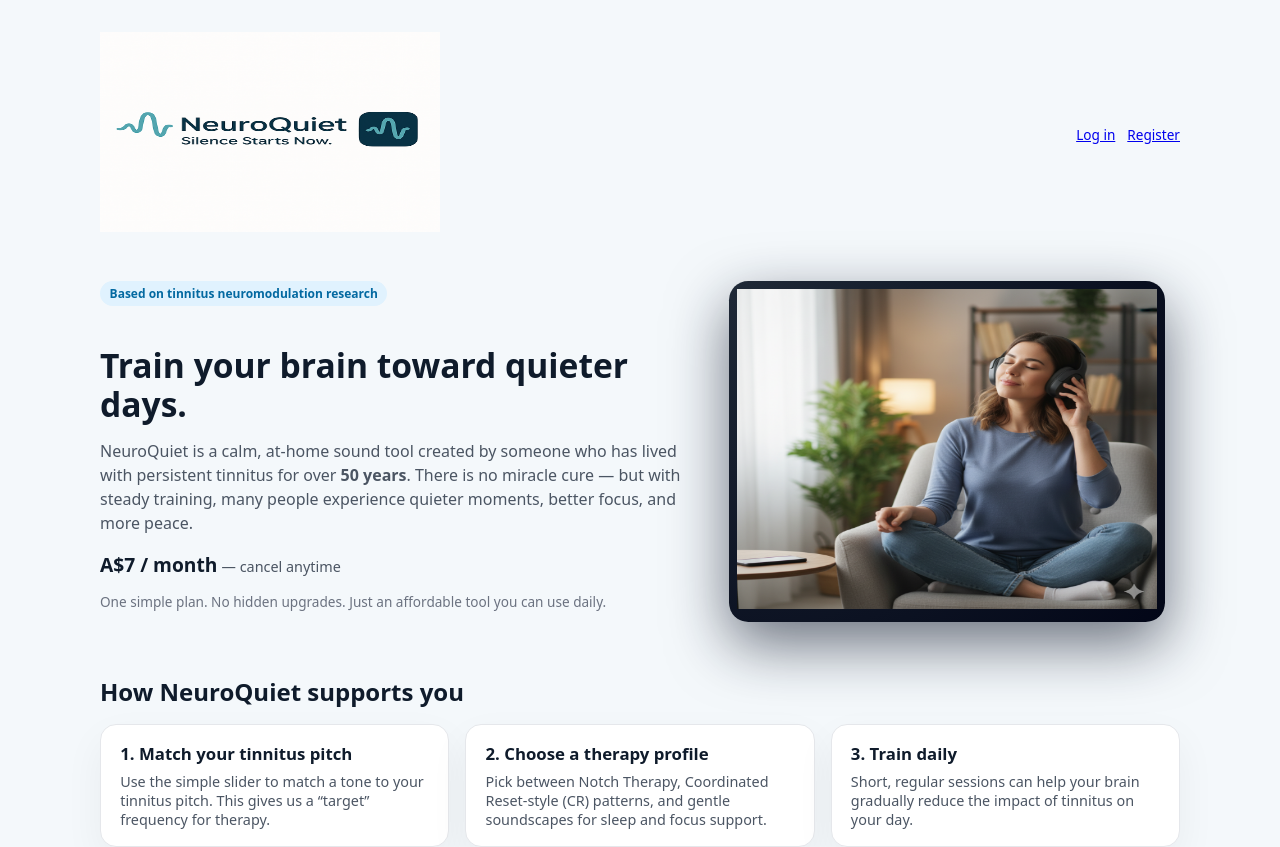
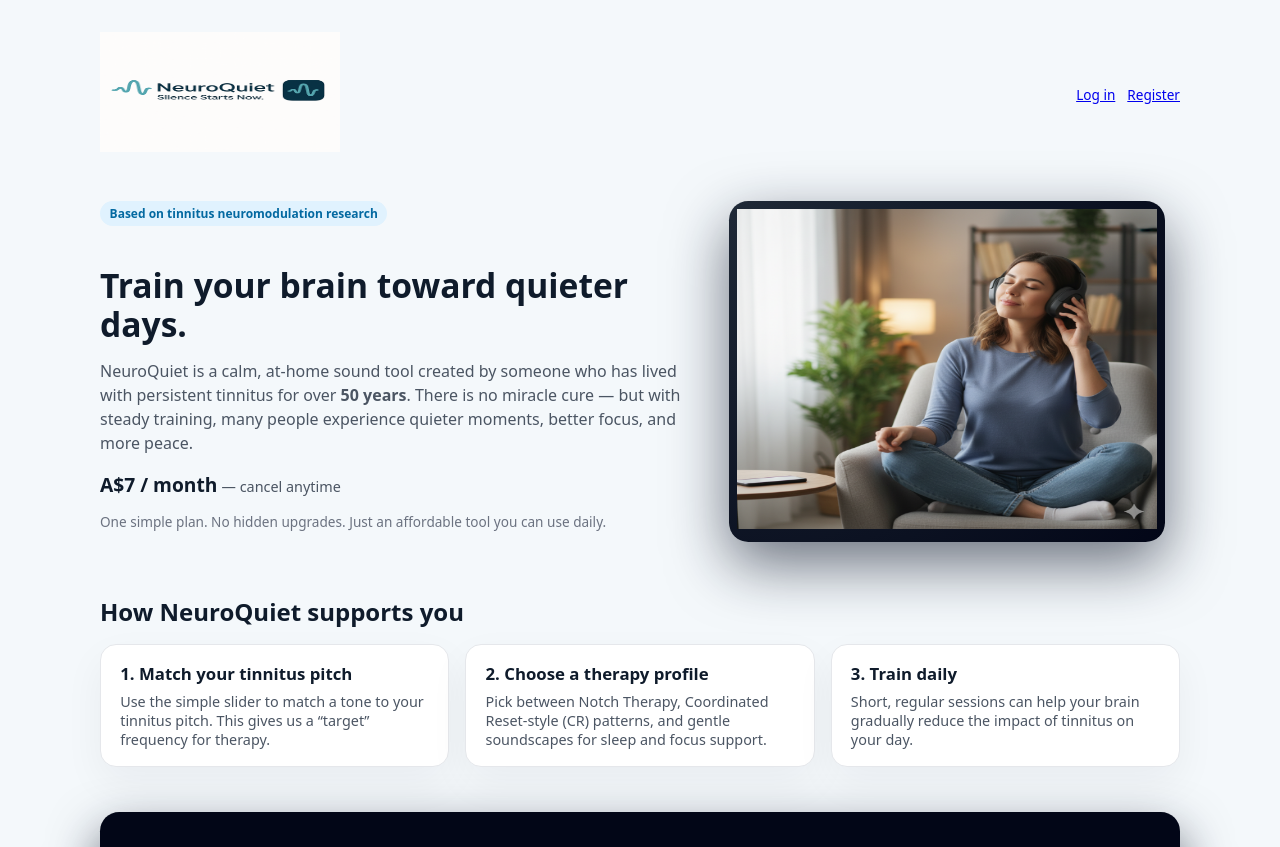
Before and after one commit to danyaffa/CalmTinnitus, a Next.js app: page / in a window 1280 px wide. Shown: the top 847 px of the page. Built offline with nearby package versions, Linux system fonts and the light colour scheme; no server answers.

Commit message:
Update page.tsx

```diff
--- a/app/page.tsx
+++ b/app/page.tsx
@@ -14,8 +14,8 @@ export default function LandingPage() {
             <Image
               src="/NeuroQuiet-Logo.png"
               alt="NeuroQuiet – Silence Starts Now"
-              width={340}
-              height={200}
+              width={240}
+              height={120}
               className="nq-logo"
             />
           </Link>
```
